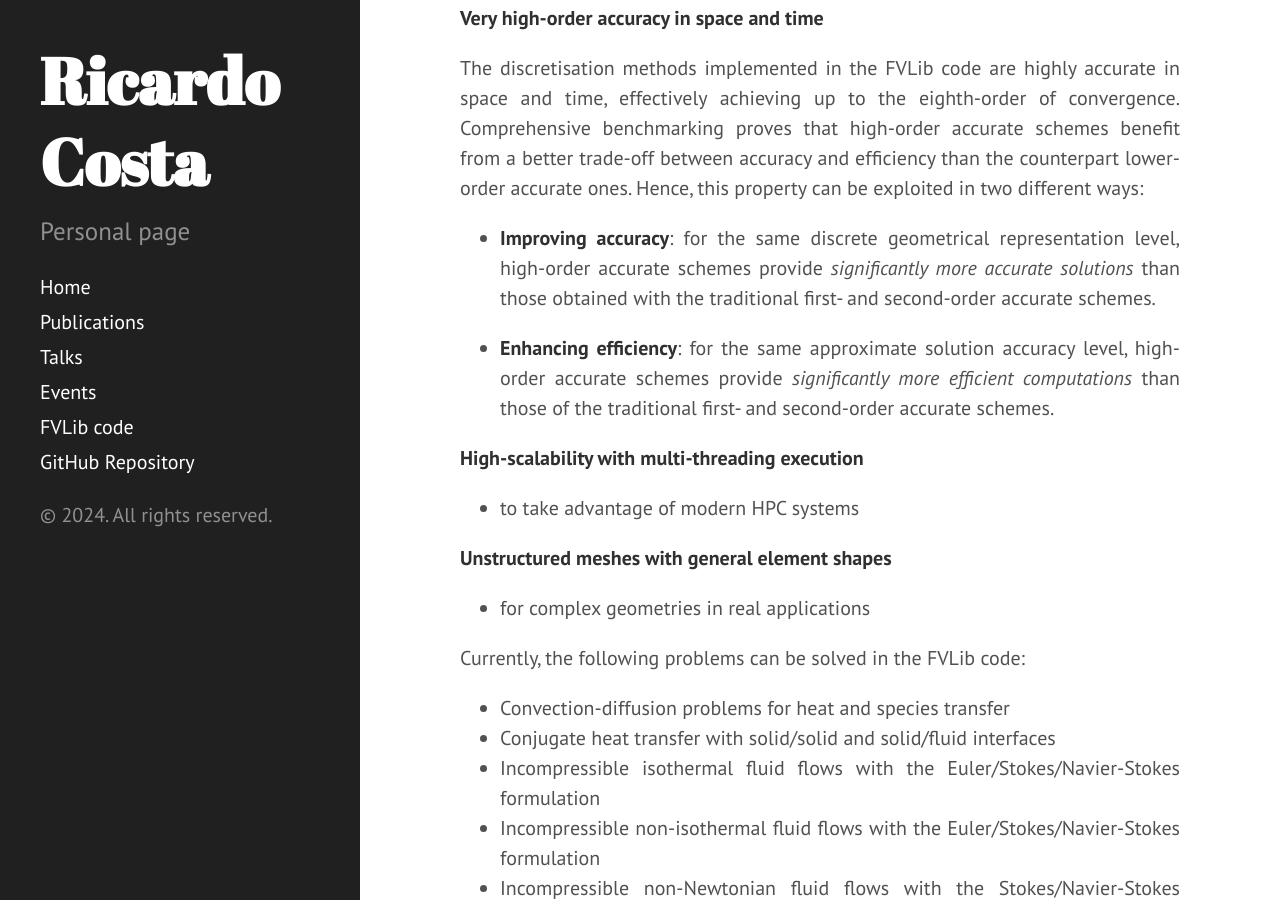
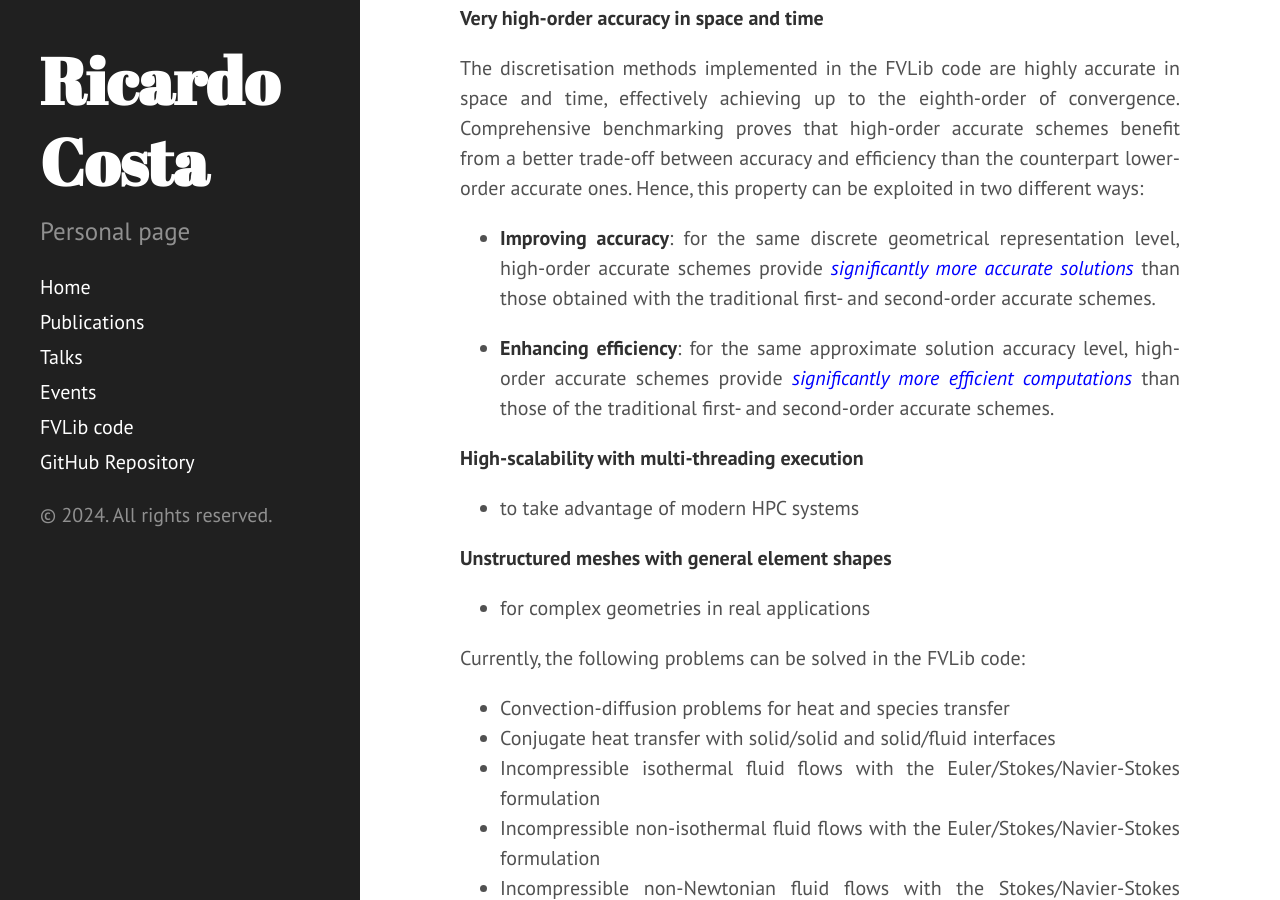
Before and after one commit to ricardodpcosta/ricardodpcosta.github.io, a Jekyll site: the page built from fvlib.md, in a window 1280 px wide and 900 px high, scrolled down 800 px. Built offline with Jekyll 4.4.1, drawn with Linux system fonts in a browser that asks for light colours; Markdown is read by kramdown in place of the engine named in the settings.

Commit message:
Update fvlib.md

```diff
--- a/fvlib.md
+++ b/fvlib.md
@@ -23,9 +23,9 @@ The FVLib code is programmed in modern Fortran (2003/2008 standards) with an obj
 
 The discretisation methods implemented in the FVLib code are highly accurate in space and time, effectively achieving up to the eighth-order of convergence. Comprehensive benchmarking proves that high-order accurate schemes benefit from a better trade-off between accuracy and efficiency than the counterpart lower-order accurate ones. Hence, this property can be exploited in two different ways:
 
-- **Improving accuracy**: for the same discrete geometrical representation level, high-order accurate schemes provide _significantly more accurate solutions_ than those obtained with the traditional first- and second-order accurate schemes.
+- **Improving accuracy**: for the same discrete geometrical representation level, high-order accurate schemes provide <span style="color:blue">_significantly more accurate solutions_</span> than those obtained with the traditional first- and second-order accurate schemes.
 
-- **Enhancing efficiency**: for the same approximate solution accuracy level, high-order accurate schemes provide _significantly more efficient computations_ than those of the traditional first- and second-order accurate schemes.
+- **Enhancing efficiency**: for the same approximate solution accuracy level, high-order accurate schemes provide <span style="color:blue">_significantly more efficient computations_</span> than those of the traditional first- and second-order accurate schemes.
 
 
 <span style="color:blue">**High-scalability with multi-threading execution**</span>
```
